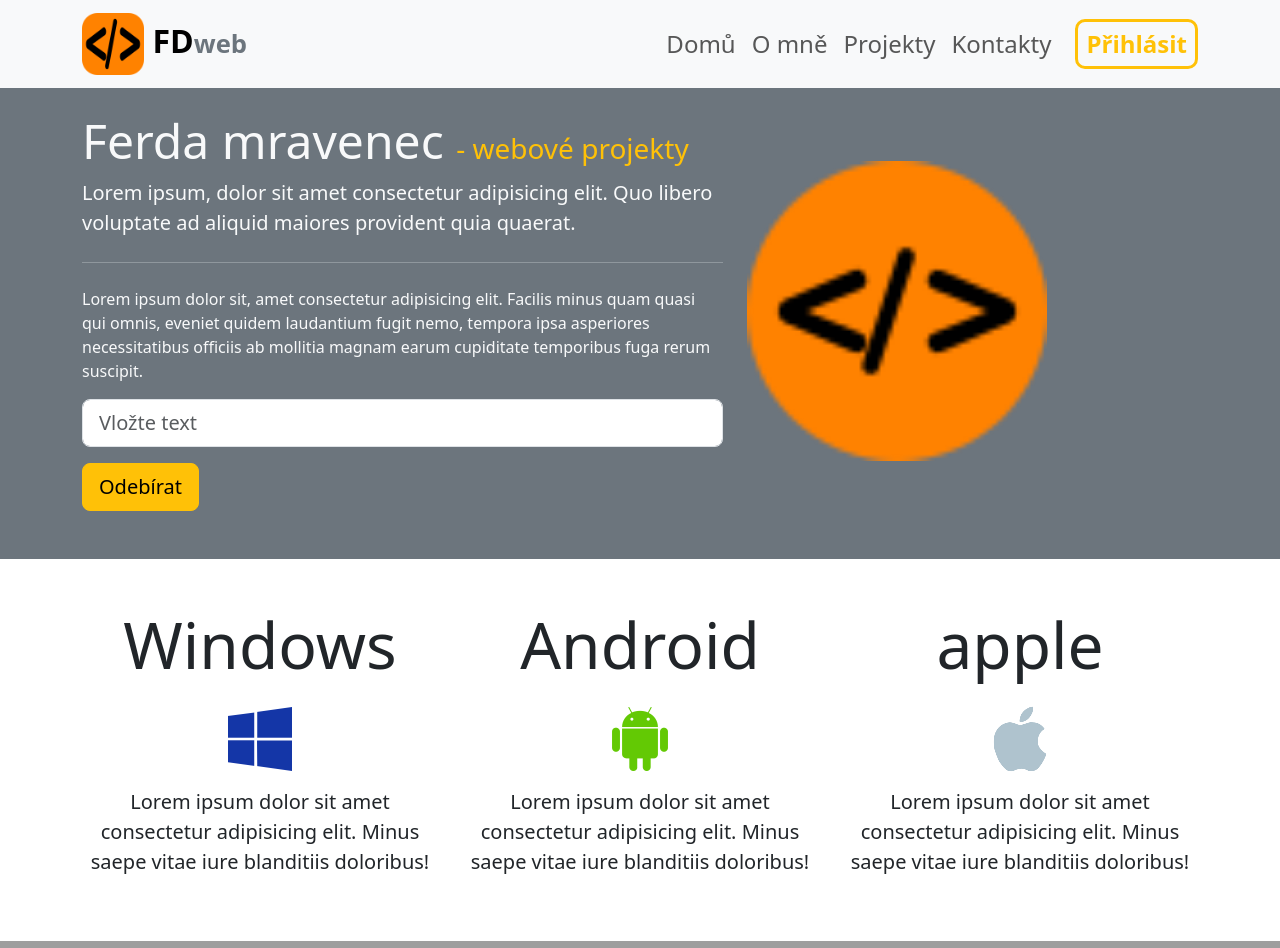
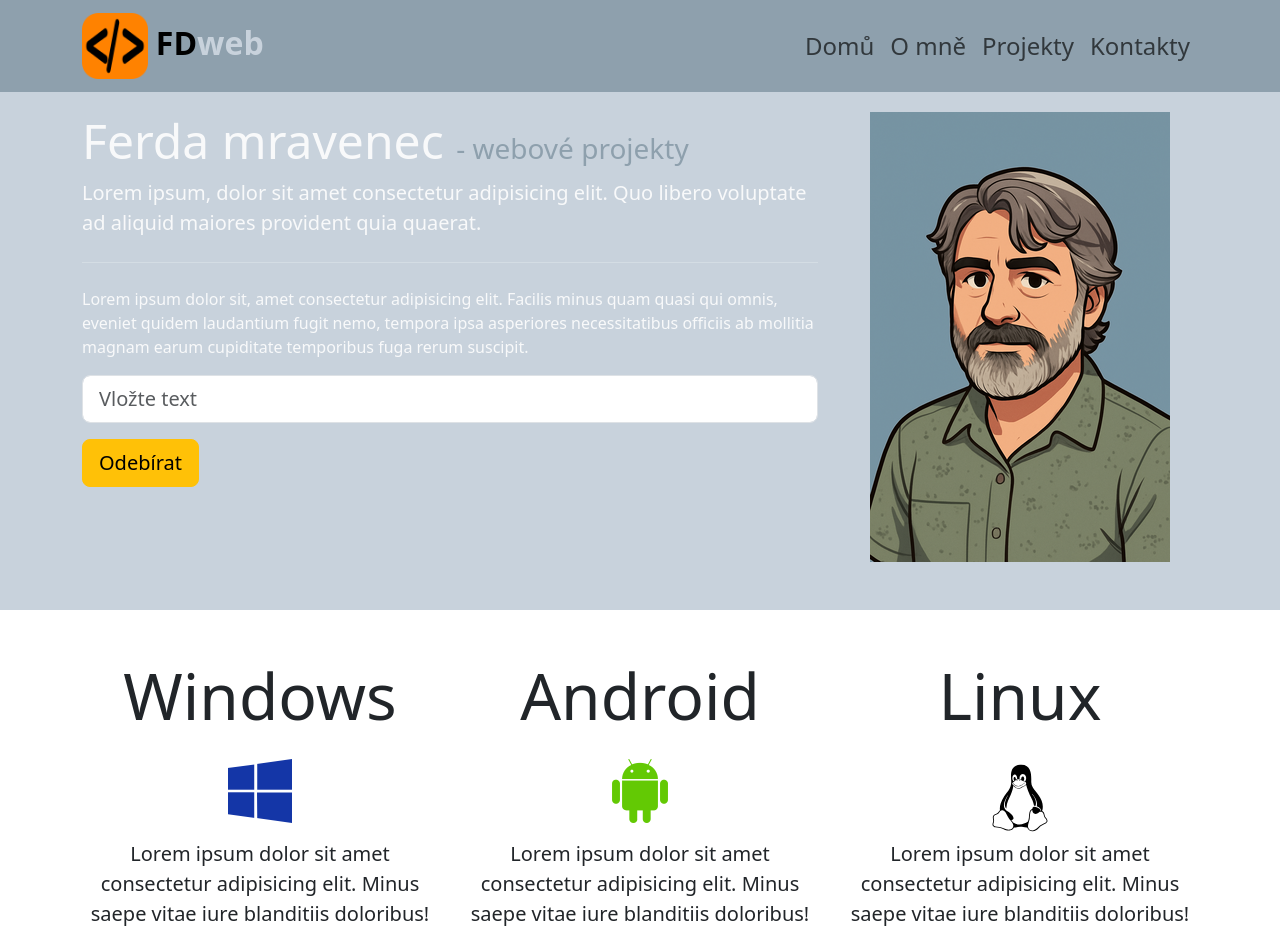
Before and after one commit to FD-technic/FDweb, a plain HTML site: page index.html in a window 1280 px wide. Shown: the top 948 px of the page. Drawn offline with nearby package versions, Linux system fonts and the light colour scheme; grey boxes are pictures that could not be loaded.

Commit message:
Ladění barev

```diff
--- a/index.html
+++ b/index.html
@@ -16,11 +16,11 @@
 </head>
 <body>
   <header>
-    <nav class="navbar navbar-expand-lg bg-light fixed-top">
+    <nav class="navbar navbar-expand-lg bg-secondary fixed-top">
       <div class="container">
         <div class="navbar-brand">
           <img src="pic/logo.png" class="w-25">
-          FD<span class="text-secondary">web</span>
+          FD<span class="text-primary">web</span>
         </div>
 
         <button class="navbar-toggler" data-bs-toggle="collapse" data-bs-target="#navMenu">
@@ -42,21 +42,20 @@
               <a href="#kontakty" class="nav-link">Kontakty</a>
             </li>
           </ul>
-          <button class="btn btn-outline-warning btn-sm ms-lg-3 my-btn">Přihlásit</button>
         </div>
       </div>
     </nav>
   </header>
 
   <main style="padding-top: 4rem;">
-    <section id="hero" class="container-fluid py-5 bg-secondary text-light">
+    <section id="hero" class="container-fluid py-5 bg-primary text-light">
       <div class="container">
         <div class="row">
-          <div class="col-lg-7">
+          <div class="col-lg-8">
             <h1 class="display-5">Ferda mravenec
-              <span class="text-warning h3 d-none d-xl-inline">- webové projekty</span>
+              <span class="text-secondary h3 d-none d-xl-inline">- webové projekty</span>
               <br class="d-xl-none">
-              <span class="text-warning h3 d-xl-none">- webové projekty</span>
+              <span class="text-secondary h3 d-xl-none">- webové projekty</span>
             </h1>
             <p class="lead">
               Lorem ipsum, dolor sit amet consectetur adipisicing elit. Quo libero voluptate ad
@@ -80,8 +79,8 @@
               </div>
             </form>
           </div>
-          <div class="col-lg-5 m-auto d-none d-lg-block">
-            <img src="pic/circle16699.png" width="300">
+          <div class="col-lg-4 m-auto d-none d-lg-block">
+            <img src="pic/FerdaAvatar_sm.png" class="d-block mx-auto img-fluid">
           </div>
         </div>
       </div>
@@ -104,8 +103,8 @@
         </div>
 
         <div class="px-2 col-12 col-md-6 col-lg-4 mx-auto">
-          <h3 class="display-3">apple</h3>
-          <i class="bi bi-apple" style="color: rgb(175, 195, 206);"></i>
+          <h3 class="display-3">Linux</h3>
+          <img src="pic/tux.svg" alt="Tux" style="width: 80px; height: 80px;">
           <p class="lead">Lorem ipsum dolor sit amet consectetur adipisicing elit. Minus saepe
             vitae iure blanditiis doloribus!</p>
         </div>
--- a/style.css
+++ b/style.css
@@ -1,11 +1,14 @@
 /* Světlé téma */
 :root,
 [data-bs-theme="light"] {
-  --bs-primary:   #5f89b6;
-  --bs-secondary: #83a5c0;
+  --bs-primary: #c8d2dc;
+  --bs-primary-rgb: 200, 210, 220;
+  --bs-secondary:   #8ea0ad;
+  --bs-secondary-rgb: 142, 160, 173;
   --bs-success:   #6ecf3d;
   --bs-info:      #bf99df;
-  --bs-warning:   #FFB703;
+  --bs-warning:   #ef6603;
+  --bs-warning-rgb: 239, 102, 3;
   --bs-danger:    #C1121F;
   --bs-light:     #fff6f6;
   --bs-dark:      #343A40;
@@ -66,13 +69,17 @@ nav {
 
 .btn-outline-warning {
   font-size: 1.5rem;
-  font-weight: bold;
+  color: black;
+  font-weight: normal;
   border-width: 3px;
   border-radius: 10px;
 }
 
 .btn-outline-warning:hover {
   font-weight: normal;
-  padding: 5px 12px;
   border-radius: 15px;
 }
+
+header {
+  background-color: var(--bs-primary);
+}
```
Also changed, not shown: pic/FerdaAvatar_sm.png (added), pic/tux.svg (added), 1 other file.
